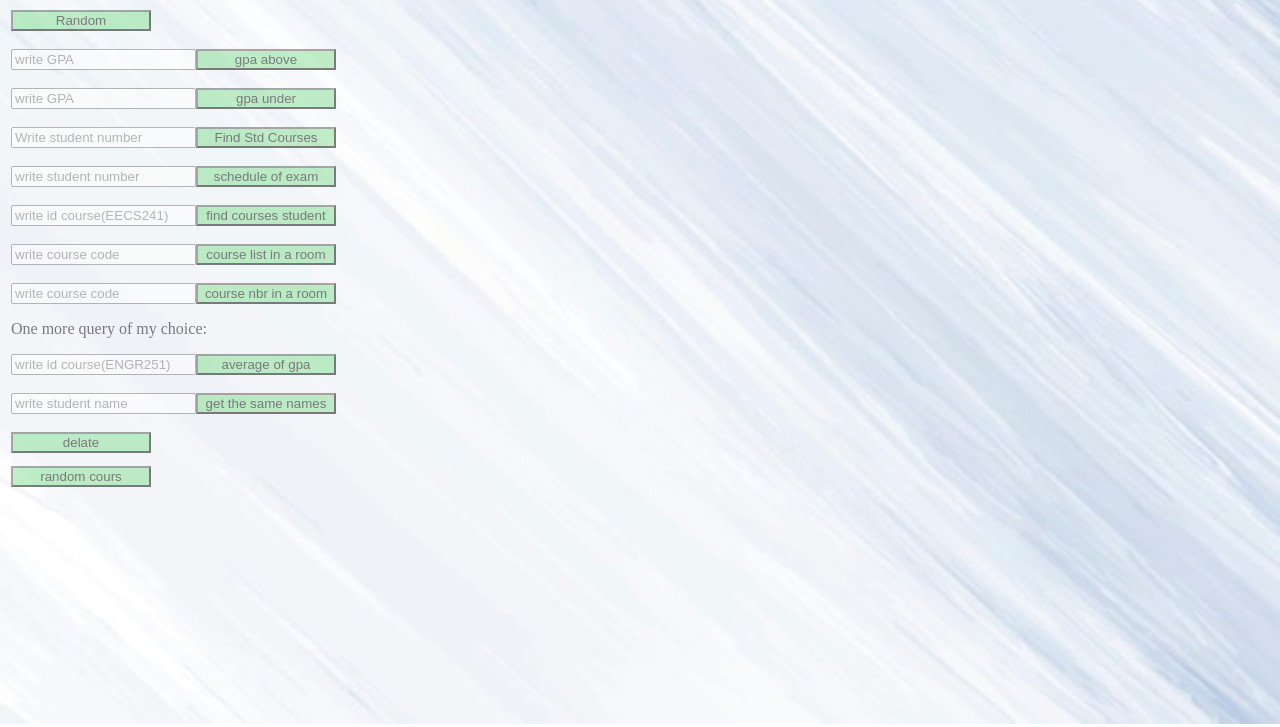
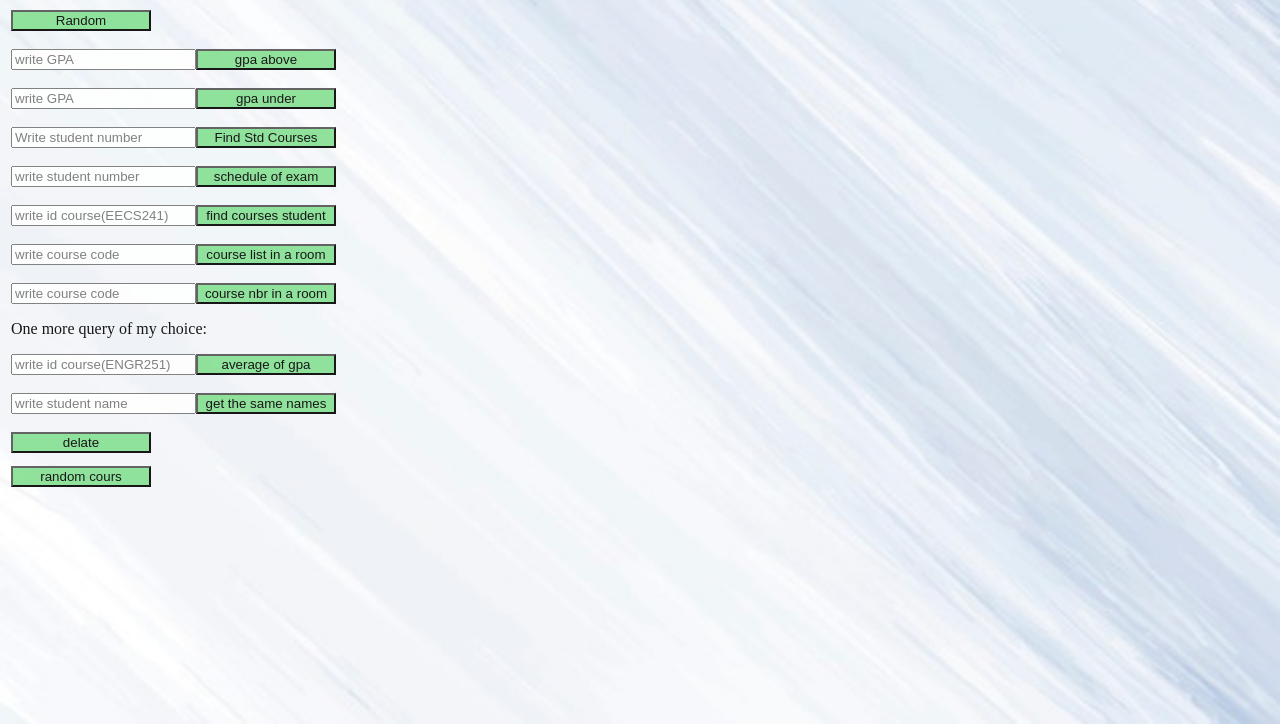
Before and after one commit to manelurki/javascript, a plain HTML site: page HOMEWORK2/test.html in a window 1280 px wide. Shown: the part 73-800 px from the top of the page. Drawn offline with Linux system fonts and the light colour scheme; no server answers.

Commit message:
Update test.html

```diff
--- a/HOMEWORK2/test.html
+++ b/HOMEWORK2/test.html
@@ -55,7 +55,7 @@ body{
   background-image:url("homework.jpeg");
    background-repeat:no-repeat;
    background-size: 100%;
-   opacity: 50%;
+   opacity: 90%;
 
 
 
```
